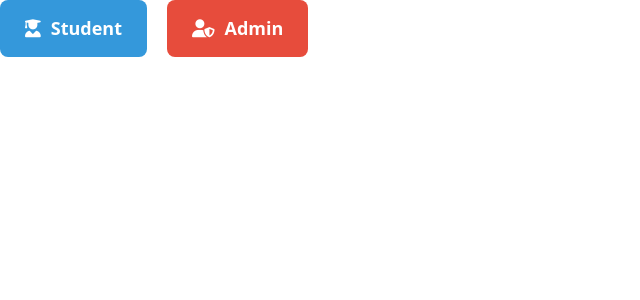
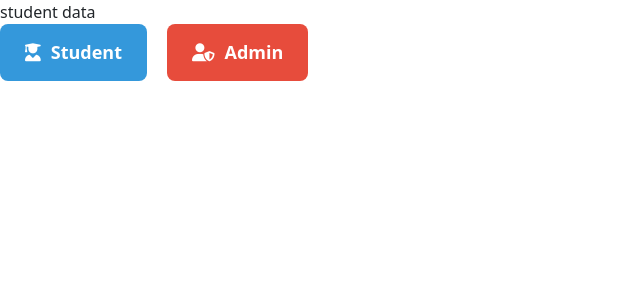
Before and after one commit to smanaman/Lms-project, a React (Vite) app: page / in a window 1280 px wide. Shown: the top 300 px of the page, without its empty margins (0-640 px from the left). Built offline with nearby package versions, Linux system fonts and the light colour scheme.

Commit message:
Update code

```diff
--- a/src/App.jsx
+++ b/src/App.jsx
@@ -5,11 +5,13 @@ import { BrowserRouter,Routes,Route } from 'react-router-dom'
 import Register from './Pages/Register'
 import Admin from './Pages/Admin'
 import Login from './Pages/Login'
+import StudentData from './Pages/StudentData'
 function App() {
 
 
   return (
     <>
+    <StudentData/>
     <BrowserRouter>
     <Routes>
       <Route path='/' element={<Home/>}/>
--- /dev/null
+++ b/src/Pages/StudentData.jsx
@@ -0,0 +1,11 @@
+import React from 'react'
+
+const StudentData = () => {
+  return (
+    <div>
+      student data
+    </div>
+  )
+}
+
+export default StudentData
```
